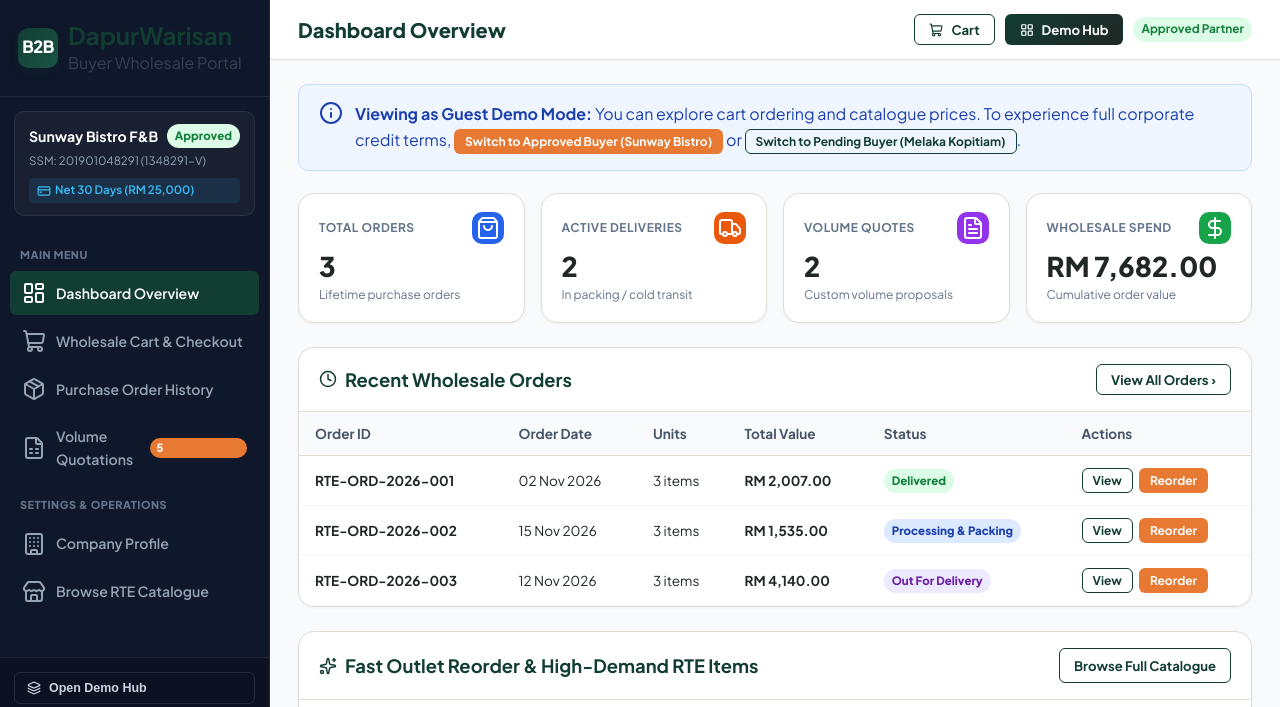
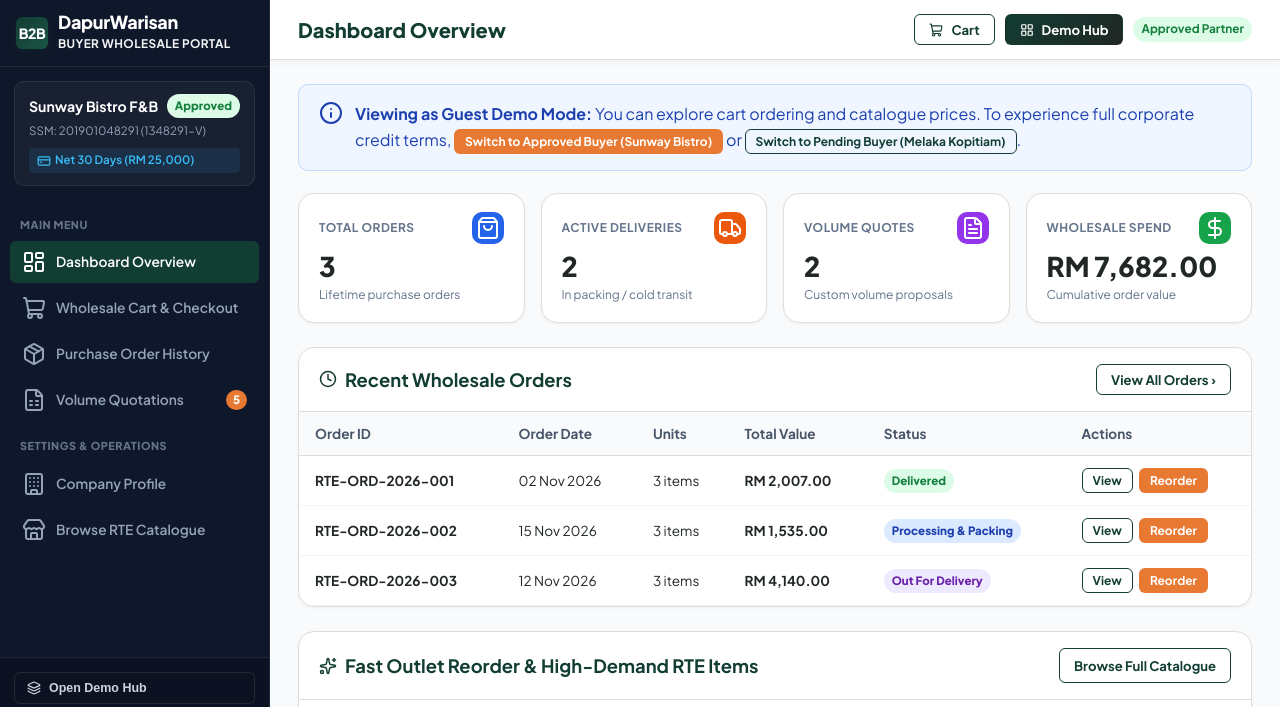
Before and after one commit to Netmow-PTY-LTD/ecomb2b, a plain HTML site: page buyer.html in a window 1280 px wide. Shown: the top 707 px of the page. Drawn offline with nearby package versions, Linux system fonts and the light colour scheme.

Commit message:
Uploaded all the files

```diff
--- a/assets/css/dashboard.css
+++ b/assets/css/dashboard.css
@@ -54,9 +54,10 @@
   border-right-color: #1E293B;
 }
 
-/* Sidebar Headers */
+/* Sidebar Headers (Reduced height & crisp white) */
 .buyer-sidebar-header, .admin-sidebar-header {
-  padding: 20px 18px;
+  padding: 12px 16px;
+  min-height: 52px;
   border-bottom: 1px solid rgba(255, 255, 255, 0.08);
   display: flex;
   justify-content: space-between;
@@ -67,6 +68,34 @@
   display: flex;
   align-items: center;
   gap: 10px;
+}
+
+.admin-brand h2, .buyer-brand h2 {
+  font-family: 'Plus Jakarta Sans', sans-serif;
+  font-size: 1.12rem;
+  font-weight: 800;
+  color: #FFFFFF !important;
+  line-height: 1.15;
+  margin: 0;
+  letter-spacing: -0.3px;
+}
+
+.admin-brand p, .buyer-brand p {
+  font-size: 0.74rem;
+  font-weight: 700;
+  color: #FFFFFF !important; /* Crisp, 100% white */
+  margin: 2px 0 0;
+  letter-spacing: 0.4px;
+  text-transform: uppercase;
+  opacity: 0.95;
+}
+
+.admin-brand .logo-mark, .buyer-brand .logo-mark {
+  width: 32px;
+  height: 32px;
+  font-size: 0.88rem;
+  border-radius: 6px;
+  flex-shrink: 0;
 }
 
 .sidebar-close-btn {
@@ -147,17 +176,22 @@
   display: flex;
   align-items: center;
   gap: 10px;
-  padding: 10px 12px;
+  padding: 9px 12px;
   border-radius: var(--radius-sm);
-  font-size: 0.88rem;
+  font-size: 0.86rem;
   font-weight: 600;
   color: #94A3B8;
   transition: all var(--transition-fast);
   text-decoration: none;
 }
 
-.buyer-nav-item span, .admin-sidebar-nav a span {
-  flex: 1;
+.buyer-nav-item .nav-label,
+.admin-sidebar-nav a .nav-label,
+.buyer-nav-item > span:not(.sidebar-pill-badge),
+.admin-sidebar-nav a > span:not(.sidebar-pill-badge) {
+  flex: 1 1 auto;
+  min-width: 0;
+  line-height: 1.3;
 }
 
 .buyer-nav-item:hover, .admin-sidebar-nav a:hover {
@@ -176,12 +210,21 @@
 }
 
 .sidebar-pill-badge {
+  flex: 0 0 auto !important;
+  margin-left: auto;
   background: var(--color-accent);
   color: #FFF;
-  font-size: 0.7rem;
+  font-size: 0.72rem;
   font-weight: 800;
-  padding: 1px 7px;
-  border-radius: var(--radius-full);
+  padding: 2px 7px;
+  border-radius: 12px;
+  min-width: 20px;
+  height: 20px;
+  display: inline-flex;
+  align-items: center;
+  justify-content: center;
+  line-height: 1;
+  white-space: nowrap;
 }
 
 /* Sidebar Footers */
@@ -278,10 +321,10 @@
   justify-content: space-between;
   align-items: center;
   gap: 16px;
-  position: sticky;
-  top: 0;
-  z-index: 50;
-  box-shadow: 0 1px 2px rgba(0,0,0,0.03);
+  position: sticky !important;
+  top: 0 !important;
+  z-index: 400 !important;
+  box-shadow: 0 2px 8px rgba(0, 0, 0, 0.05);
 }
 
 .portal-topbar-left, .admin-topbar-left {
--- a/assets/css/style.css
+++ b/assets/css/style.css
@@ -59,7 +59,7 @@
 }
 
 html, body {
-  overflow-x: hidden;
+  overflow-x: clip;
   max-width: 100vw;
 }
 
@@ -152,6 +152,13 @@ p {
 }
 
 /* ==================== MASTER NAVBAR (100% RESPONSIVE) ==================== */
+#main-nav-mount {
+  position: sticky;
+  top: 0;
+  z-index: 1000;
+  width: 100%;
+}
+
 .navbar-wrapper {
   background: var(--color-surface);
   border-bottom: 1px solid var(--color-border);
@@ -919,31 +926,39 @@ p {
   position: relative;
   flex: 1;
   min-width: 240px;
-}
-
-.search-input-wrap i {
+  display: flex;
+  align-items: center;
+}
+
+.search-input-wrap i,
+.search-input-wrap svg {
   position: absolute;
   left: 14px;
   top: 50%;
   transform: translateY(-50%);
   color: #9CA3AF;
   pointer-events: none;
+  width: 18px;
+  height: 18px;
+  z-index: 2;
 }
 
 .search-input-wrap input {
   width: 100%;
-  padding: 9px 14px 9px 40px;
+  padding: 10px 14px 10px 42px;
   border: 1px solid var(--color-border);
   border-radius: var(--radius-md);
   font-family: inherit;
   font-size: 0.9rem;
   outline: none;
   background: var(--color-bg);
+  transition: all var(--transition-fast);
 }
 
 .search-input-wrap input:focus {
   border-color: var(--color-primary);
   background: #FFF;
+  box-shadow: 0 0 0 3px rgba(18, 61, 50, 0.1);
 }
 
 .sort-and-filters {
@@ -989,11 +1004,26 @@ p {
   font-size: 0.72rem;
 }
 
+/* 3 Items Grid for Product Catalogue as requested */
 .product-grid {
   display: grid;
-  grid-template-columns: repeat(auto-fill, minmax(260px, 1fr));
-  gap: 20px;
+  grid-template-columns: repeat(3, 1fr);
+  gap: 28px;
   margin-bottom: 50px;
+}
+
+@media (max-width: 992px) {
+  .product-grid {
+    grid-template-columns: repeat(2, 1fr);
+    gap: 20px;
+  }
+}
+
+@media (max-width: 640px) {
+  .product-grid {
+    grid-template-columns: 1fr;
+    gap: 16px;
+  }
 }
 
 /* ==================== PRODUCT DETAIL VIEW ==================== */
--- a/assets/js/buyer.js
+++ b/assets/js/buyer.js
@@ -516,7 +516,7 @@ const BuyerPortal = {
               </div>
 
               <button type="submit" class="btn btn-primary btn-lg btn-block mt-4" id="submit-order-btn" ${!summary.isMinOrderMet ? 'disabled' : ''}>
-                <i data-lucide="check-circle-2"></i> Submit Wholesale Purchase Order (${App.formatCurrency(summary.total)})
+                <i data-lucide="check-circle-2"></i> Confirm Purchase Order (${App.formatCurrency(summary.total)})
               </button>
             </form>
           </div>
```
